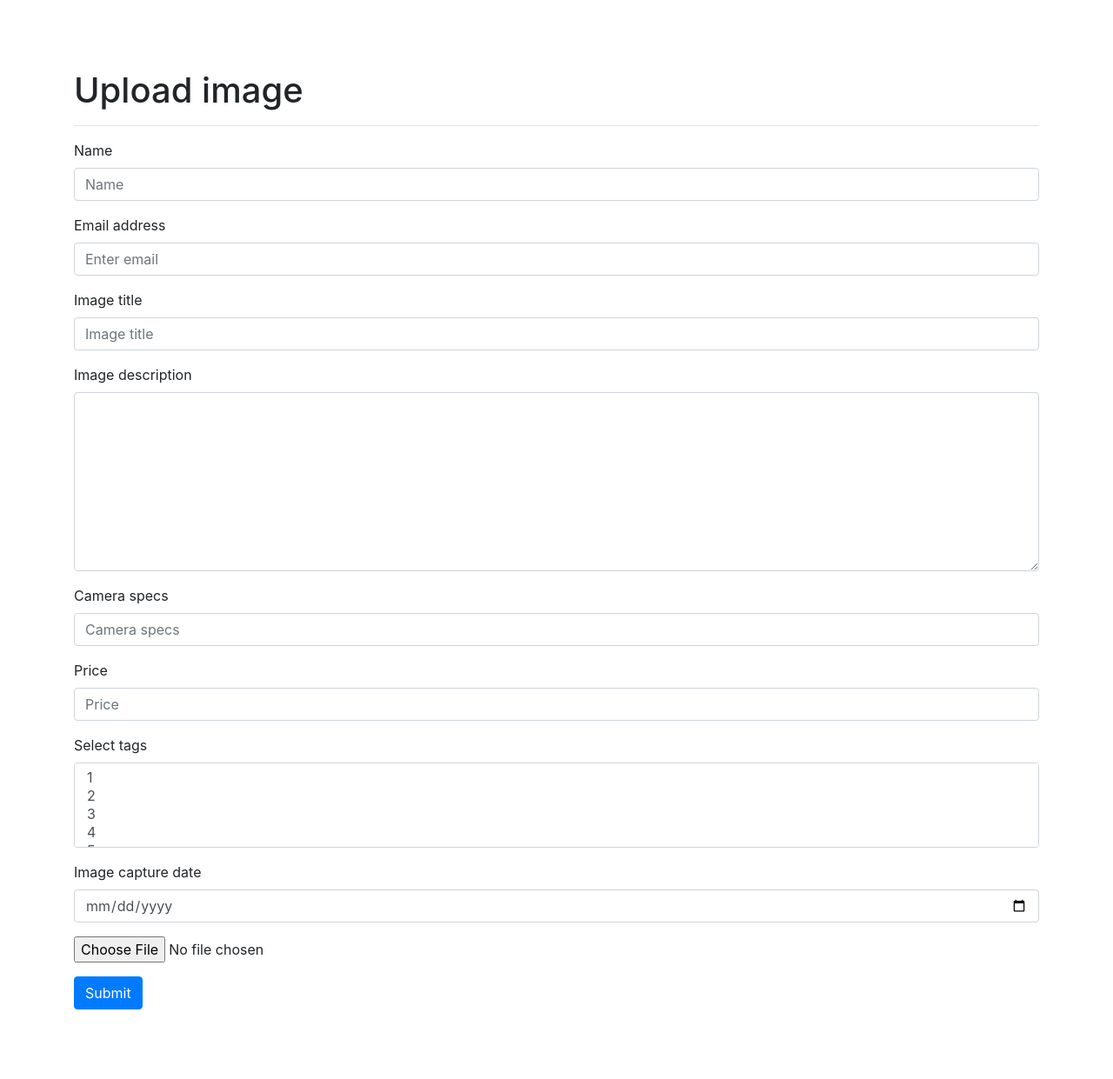
After one commit to stiubeiciprian/ImageWebsite, a PHP site: page /upload-image.php in a window 1280 px wide. The commit adds this page. Shown: the whole page at 87% size. Run offline with PHP 8.4, Linux system fonts and the light colour scheme.

Commit message:
Added upload page.

```diff
--- /dev/null
+++ b/css/master.css
@@ -0,0 +1,4 @@
+.container {
+  margin-top: 5rem;
+  margin-bottom: 5rem;
+}
--- a/index.php
+++ b/index.php
@@ -1 +1,4 @@
 <?php
+
+//header("Location: upload-image.php");
+//die();
--- /dev/null
+++ b/upload-image.php
@@ -0,0 +1,104 @@
+<?php
+ ?>
+
+<!DOCTYPE html>
+<html>
+  <head>
+    <meta charset="utf-8">
+    <title>Upload image</title>
+    <link rel="stylesheet" href="https://stackpath.bootstrapcdn.com/bootstrap/4.3.1/css/bootstrap.min.css" integrity="sha384-ggOyR0iXCbMQv3Xipma34MD+dH/1fQ784/j6cY/iJTQUOhcWr7x9JvoRxT2MZw1T" crossorigin="anonymous">
+    <link rel="stylesheet" href="/css/master.css">
+  </head>
+  <body>
+
+    <div class="container">
+      <h1>Upload image</h1>
+
+      <hr>
+
+      <form action="//upload-image.php" method="post" enctype="multipart/form-data">
+
+        <div class="form-group">
+          <label for="user-name">Name</label>
+          <input type="text" class="form-control" name="user-name"  placeholder="Name">
+        </div>
+
+
+
+        <div class="form-group">
+          <label for="email">Email address</label>
+          <input type="email" class="form-control" name="email" placeholder="Enter email">
+        </div>
+
+
+
+        <div class="form-group">
+          <label for="image-title">Image title</label>
+          <input type="text" class="form-control" name="image-title"  placeholder="Image title">
+        </div>
+
+
+
+        <div class="form-group">
+          <label for="image-description">Image description</label>
+          <textarea rows="8" cols="80" class="form-control" name="image-description"  placeholder="Image description"> </textarea>
+        </div>
+
+
+
+        <div class="form-group">
+          <label for="camera-specs">Camera specs</label>
+          <input type="text" class="form-control" name="camera-specs"  placeholder="Camera specs">
+        </div>
+
+
+
+        <div class="form-group">
+          <label for="image-price">Price</label>
+          <input type="text" class="form-control" name="image-price"  placeholder="Price">
+        </div>
+
+
+
+        <div class="form-group">
+          <label for="image-tags">Select tags</label>
+          <select multiple class="form-control" name="image-tags">
+            <option>1</option>
+            <option>2</option>
+            <option>3</option>
+            <option>4</option>
+            <option>5</option>
+          </select>
+        </div>
+
+
+
+        <div class="form-group">
+          <label for="image-date">Image capture date</label>
+          <input type="date" class="form-control" name="image-date">
+        </div>
+
+
+        <!-- <div class="input-group mb-3">
+          <div class="custom-file">
+            <input type="file" class="image-file" id="image-file">
+            <label class="custom-file-label" for="image-file">Choose image file</label>
+          </div>
+        </div> -->
+
+
+        <div class="input-group mb-3">
+
+            <input type="file" class="image-file" name="image-file">
+
+
+        </div>
+
+        <button type="submit" name="submit" class="btn btn-primary">Submit</button>
+
+      </form>
+  </div>
+
+
+  </body>
+</html>
```
Also changed, not shown: README.md.
